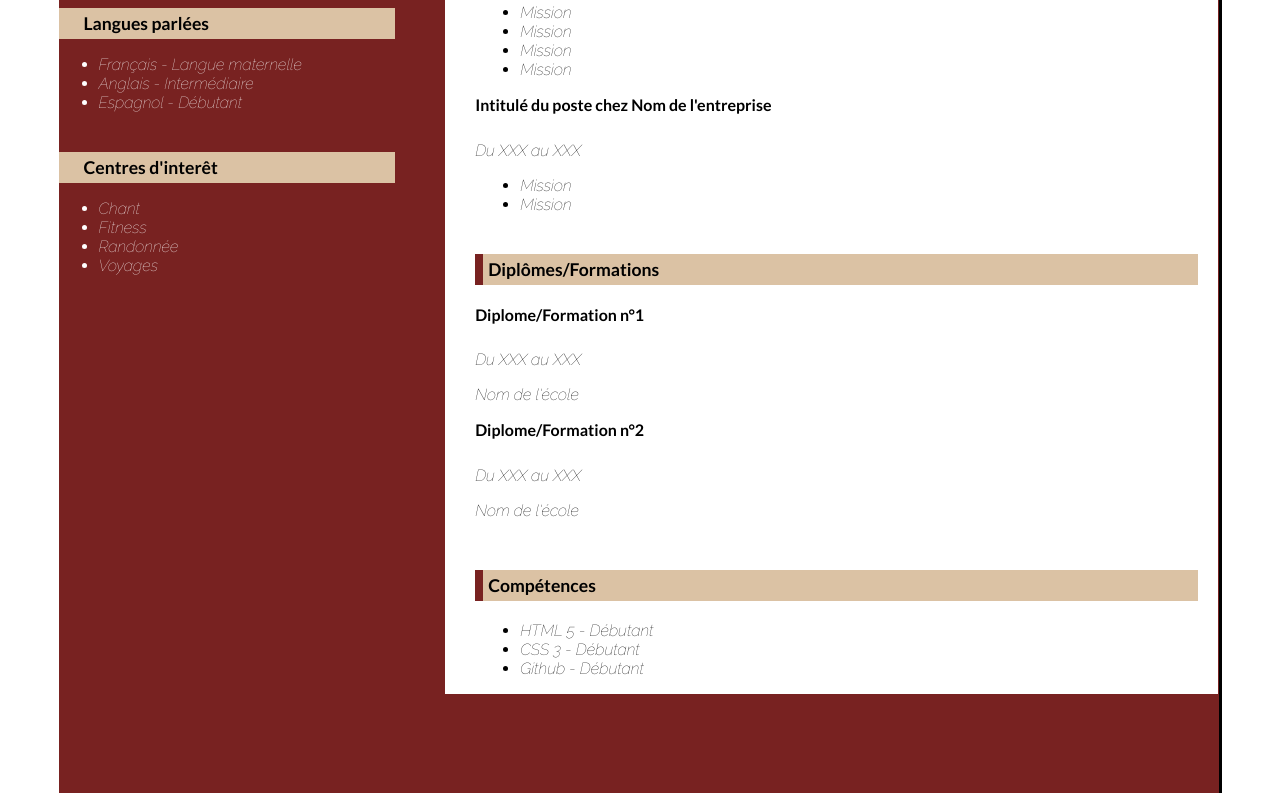
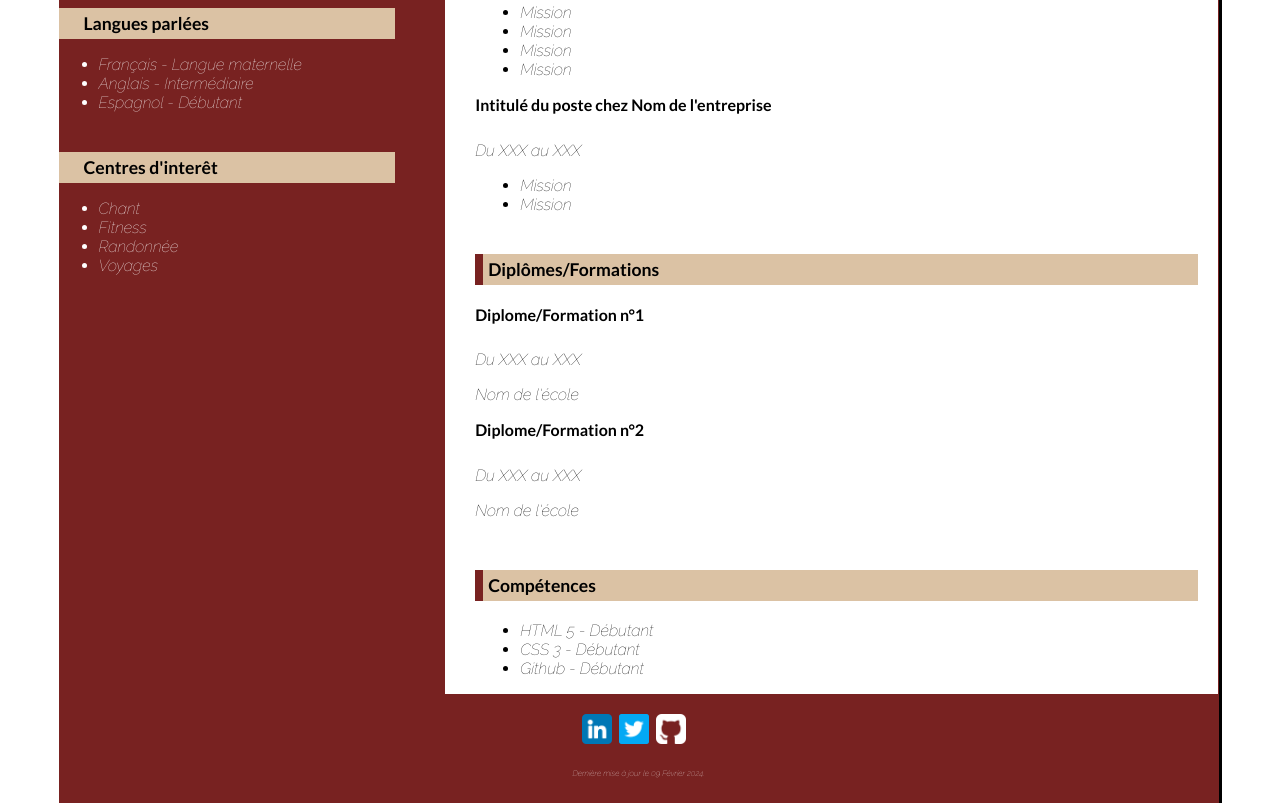
Before and after one commit to Rromanee/CV---CEF, a plain HTML site: page index.html in a window 1280 px wide. Shown: the part 681-1492 px from the top of the page. Drawn offline with Linux system fonts and the light colour scheme; files whose address does not match are found by name.

Commit message:
Add socials

```diff
--- a/assets/css/style.css
+++ b/assets/css/style.css
@@ -203,3 +203,32 @@
   .footer {
     grid-area: footer;
   }
+
+  .footer__socials {
+    display: flex;
+    flex-direction: row;
+    justify-items: center;
+    width: 112px;
+    gap: 7px;
+    margin: 20px auto;
+  }
+
+  .footer__socials img {
+    width: 30px;
+    height: 30px;
+  }
+
+  .footer__socials img:hover {
+    cursor: pointer;
+    opacity: 0.4;
+  }
+
+  .footer__update {
+    color: white;
+    font-size: 0.5rem;
+    font-family: "Raleway", sans-serif;
+    font-weight: lighter;
+    margin: 5px auto 25px auto;
+    display: flex;
+    justify-content: center;
+  }
--- a/index.html
+++ b/index.html
@@ -111,8 +111,15 @@
             </ul>
           </div>
         </div>
-        <footer>
-          <div class="footer"></div>
-        </footer>
+  <footer>
+    <div class="footer"></div>
+      <div class="footer__socials">
+         <a href="https://fr.linkedin.com/" target="_blank"><img src="images/linkedin.png" alt="logo de linkedin" title="logo de linkedin"></a>
+         <a href="https://twitter.com/?lang=fr" target="_blank"><img src="images/twitter.png" alt="logo de twitter" title="logo de twitter"></a>
+         <a href="https://github.com" target="_blank"><img src="images/signe-github.png" alt="logo de github" title="logo de github"></a>
+       </div>
+     <p class="footer__update">Dernière mise à jour le 09 Février 2024.</p>
+      </div>
+  </footer>
 </body>
 </html>
```
Also changed, not shown: images/linkedin.png (added), images/signe-github.png (added), images/twitter.png (added), 1 other file.
